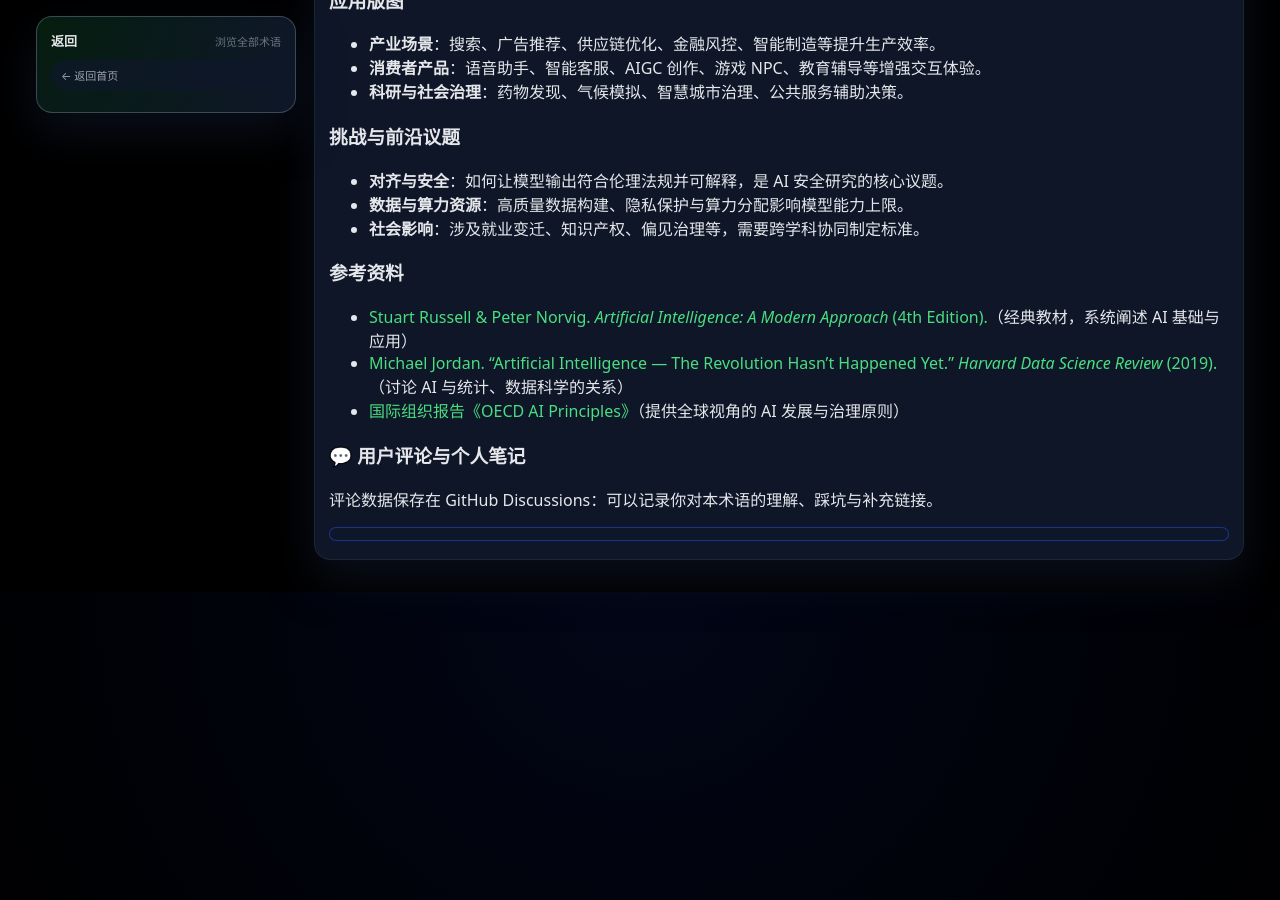
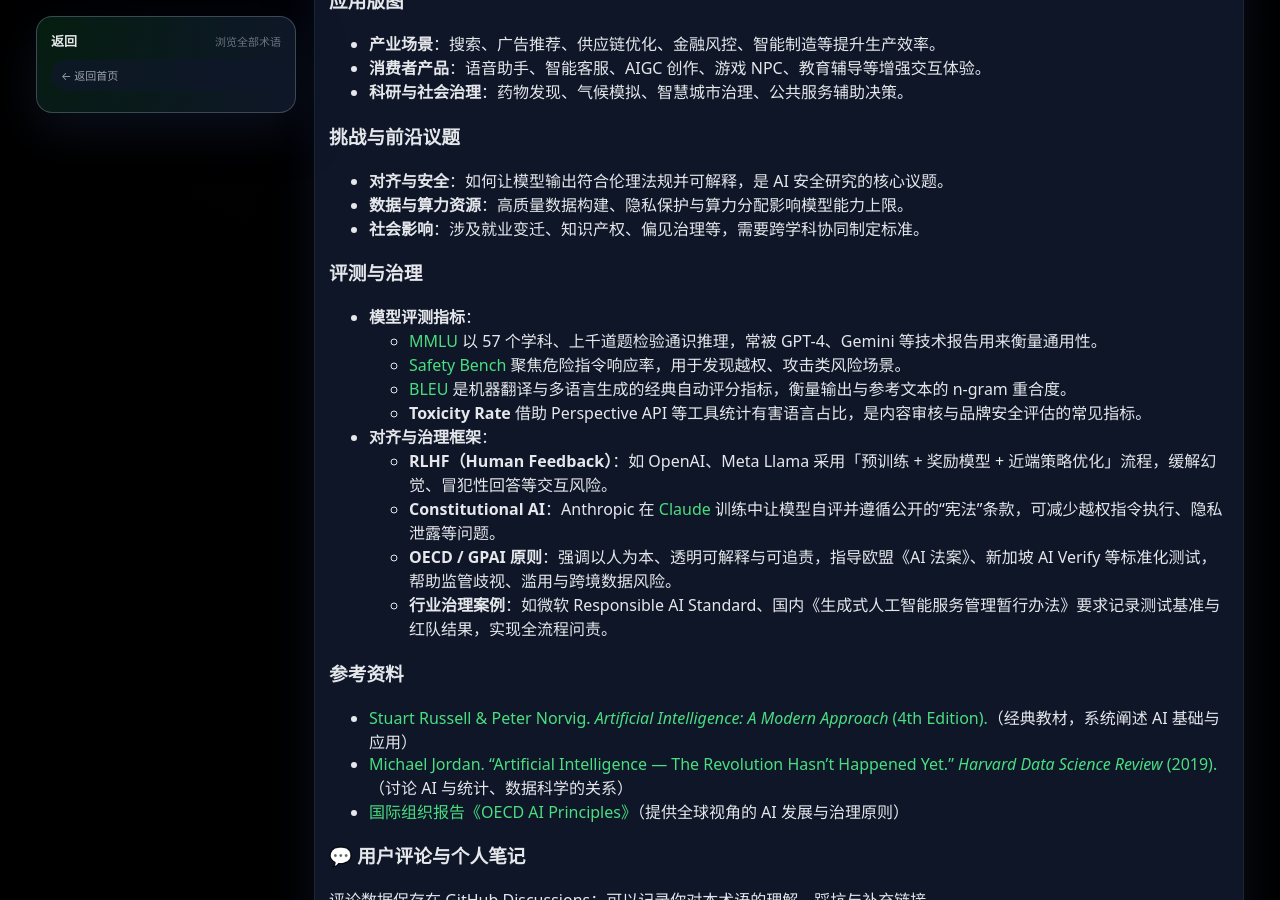
Before and after one commit to NotebookAI/ai-wiki, a Jekyll site: the page built from _terms/ai.md, in a window 1280 px wide and 900 px high, scrolled down 622 px. Built offline with Jekyll 4.4.1, drawn with Linux system fonts in a browser that asks for light colours; comment, search, counter and statistics services are not loaded.

Commit message:
Add evaluation and governance section to AI term

```diff
--- a/_terms/ai.md
+++ b/_terms/ai.md
@@ -35,6 +35,18 @@ meta: [大概念, 包含 ML / DL / LLM 等]
 - **数据与算力资源**：高质量数据构建、隐私保护与算力分配影响模型能力上限。
 - **社会影响**：涉及就业变迁、知识产权、偏见治理等，需要跨学科协同制定标准。
 
+### 评测与治理
+- **模型评测指标**：
+  - [MMLU](https://arxiv.org/abs/2009.03300) 以 57 个学科、上千道题检验通识推理，常被 GPT-4、Gemini 等技术报告用来衡量通用性。
+  - [Safety Bench](https://arxiv.org/abs/2311.17663) 聚焦危险指令响应率，用于发现越权、攻击类风险场景。
+  - [BLEU](https://aclanthology.org/P02-1040/) 是机器翻译与多语言生成的经典自动评分指标，衡量输出与参考文本的 n-gram 重合度。
+  - **Toxicity Rate** 借助 Perspective API 等工具统计有害语言占比，是内容审核与品牌安全评估的常见指标。
+- **对齐与治理框架**：
+  - **RLHF（Human Feedback）**：如 OpenAI、Meta Llama 采用「预训练 + 奖励模型 + 近端策略优化」流程，缓解幻觉、冒犯性回答等交互风险。
+  - **Constitutional AI**：Anthropic 在 [Claude](https://www.anthropic.com/index/claude-3) 训练中让模型自评并遵循公开的“宪法”条款，可减少越权指令执行、隐私泄露等问题。
+  - **OECD / GPAI 原则**：强调以人为本、透明可解释与可追责，指导欧盟《AI 法案》、新加坡 AI Verify 等标准化测试，帮助监管歧视、滥用与跨境数据风险。
+  - **行业治理案例**：如微软 Responsible AI Standard、国内《生成式人工智能服务管理暂行办法》要求记录测试基准与红队结果，实现全流程问责。
+
 ### 参考资料
 - [Stuart Russell & Peter Norvig. *Artificial Intelligence: A Modern Approach* (4th Edition).](https://aima.cs.berkeley.edu/)（经典教材，系统阐述 AI 基础与应用）
 - [Michael Jordan. "Artificial Intelligence — The Revolution Hasn’t Happened Yet." *Harvard Data Science Review* (2019).](https://hdsr.mitpress.mit.edu/pub/wot7mkc1)（讨论 AI 与统计、数据科学的关系）
```
